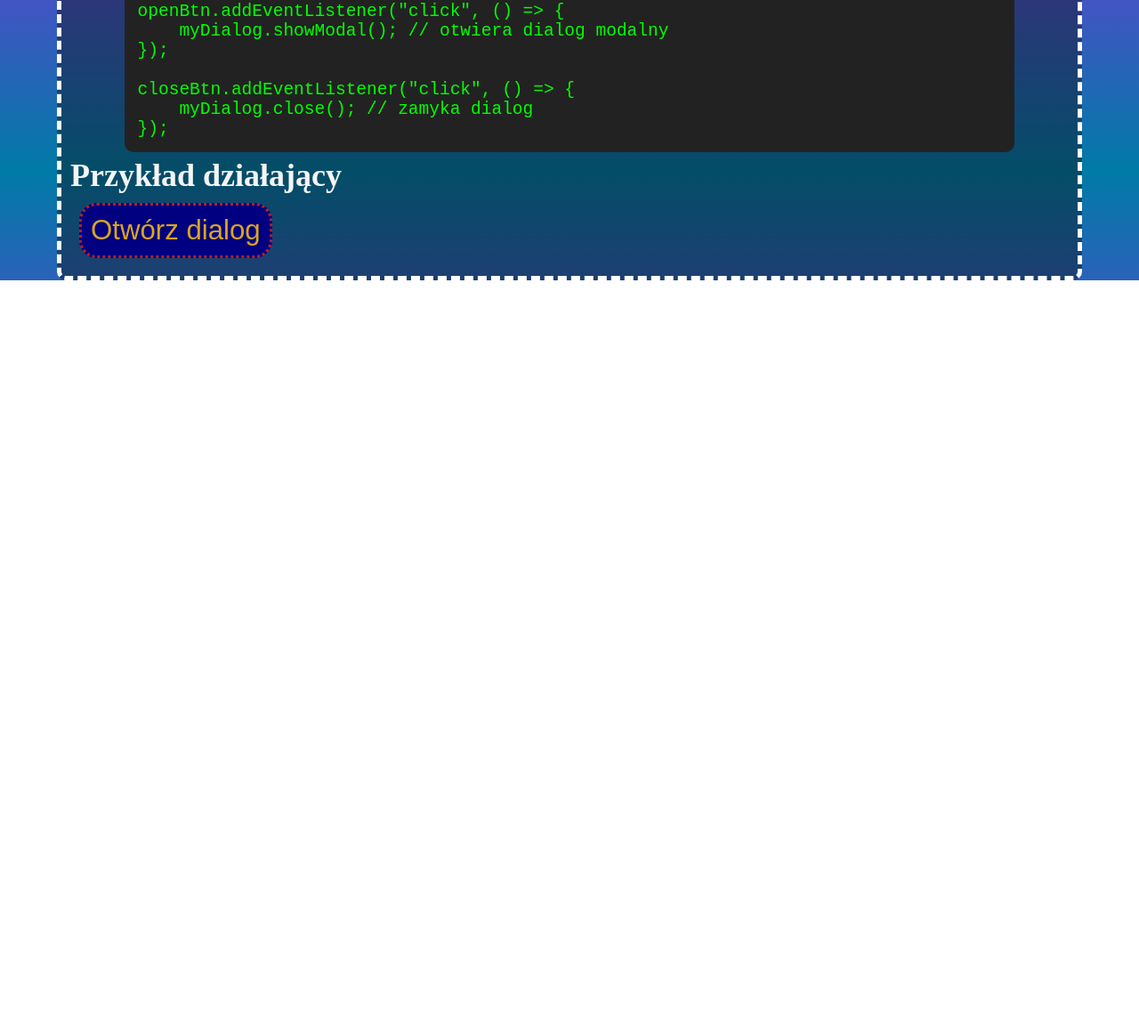
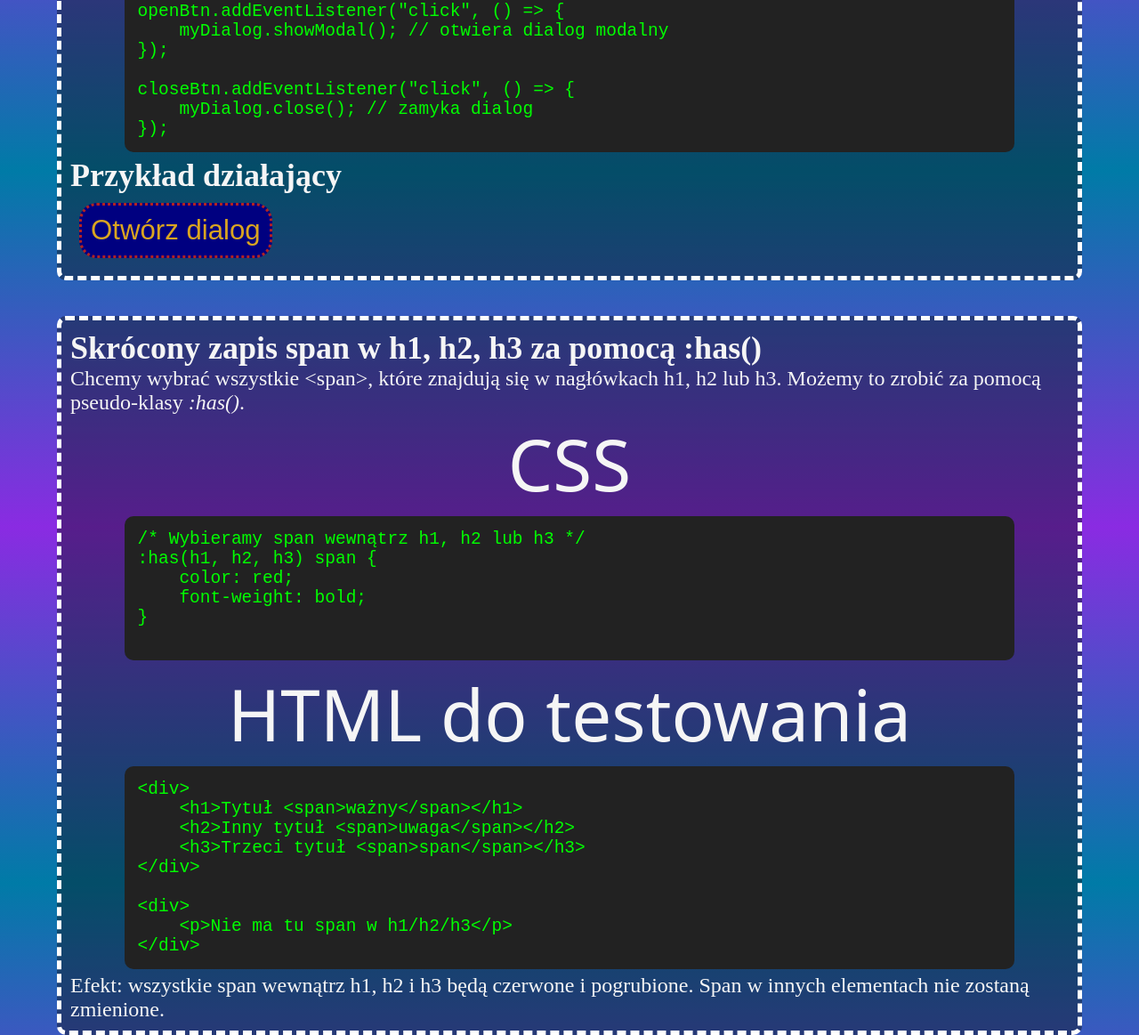
Before and after one commit to 2009t-rex/Akis---zmienne, a plain HTML site: page zagadnienia-karty/zagad15.html in a window 1280 px wide. Shown: the part 3408-4571 px from the top of the page at 89% size. Before the commit the page ends 3723 px from the top, so only its background shows below. Drawn offline with Linux system fonts and the light colour scheme; a web font is replaced by a local one.

Commit message:
Add files via upload

```diff
--- a/zagadnienia-karty/zagad15.html
+++ b/zagadnienia-karty/zagad15.html
@@ -291,6 +291,40 @@ closeBtn.addEventListener("click", () =&gt; {
     });
 </script>
 
+<section>
+    <h2>Skrócony zapis span w h1, h2, h3 za pomocą :has()</h2>
+
+    <p>
+        Chcemy wybrać wszystkie &lt;span&gt;, które znajdują się w nagłówkach h1, h2 lub h3.
+        Możemy to zrobić za pomocą pseudo-klasy <dfn>:has()</dfn>.
+    </p>
+
+    <h3>CSS</h3>
+    <code><pre>
+/* Wybieramy span wewnątrz h1, h2 lub h3 */
+:has(h1, h2, h3) span {
+    color: red;
+    font-weight: bold;
+}
+    </pre></code>
+
+    <h3>HTML do testowania</h3>
+    <code><pre>
+&lt;div&gt;
+    &lt;h1&gt;Tytuł &lt;span&gt;ważny&lt;/span&gt;&lt;/h1&gt;
+    &lt;h2&gt;Inny tytuł &lt;span&gt;uwaga&lt;/span&gt;&lt;/h2&gt;
+    &lt;h3&gt;Trzeci tytuł &lt;span&gt;span&lt;/span&gt;&lt;/h3&gt;
+&lt;/div&gt;
+
+&lt;div&gt;
+    &lt;p&gt;Nie ma tu span w h1/h2/h3&lt;/p&gt;
+&lt;/div&gt;</pre></code>
+
+    <p>
+        Efekt: wszystkie span wewnątrz h1, h2 i h3 będą czerwone i pogrubione.
+        Span w innych elementach nie zostaną zmienione.
+    </p>
+</section>
 
 <button id="powrot">
     <a href="../index.html">Wróć</a>
```
